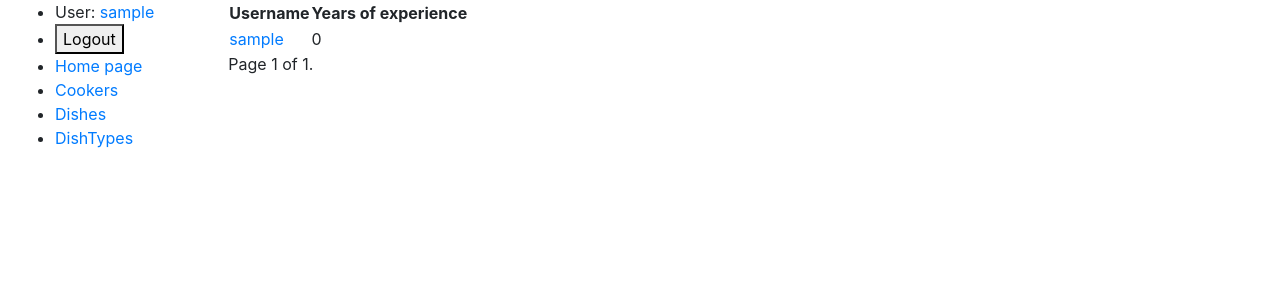
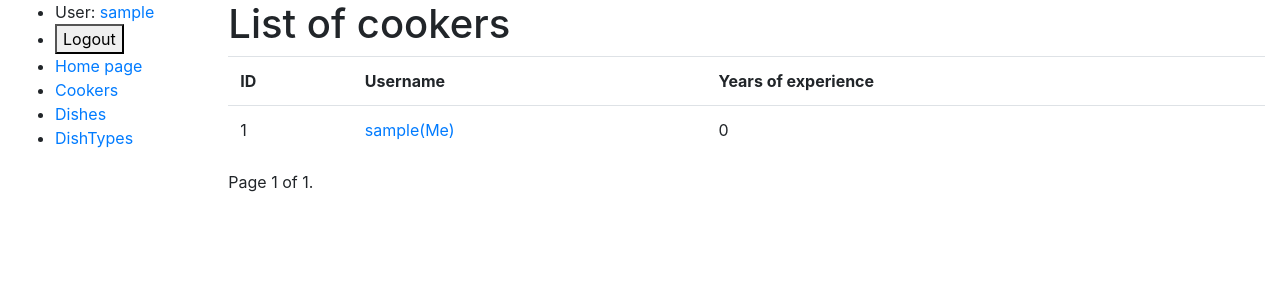
Before and after one commit to dryzhenko/restaurant_kitchen_service, a Django app: page /cook/ in a window 1280 px wide. Shown: the top 300 px of the page. Run offline with Django 5.2, Linux system fonts and the light colour scheme; the visitor is signed in with stand-in values (Sample User, id 1); data comes from the database, SQL or seed files in the repository.

Commit message:
restyle of cook_list page

```diff
--- a/templates/catalog/cook_list.html
+++ b/templates/catalog/cook_list.html
@@ -1,16 +1,22 @@
 {% extends "base.html" %}
 {% block content %}
-<table>
+  <h1>List of cookers</h1>
+
+{% if cook_list %}
+  <table class="table">
     <tr>
+      <th>ID</th>
       <th>Username</th>
-    <th>Years of experience</th>
+      <th>Years  of experience</th>
     </tr>
   {% for cook in cook_list %}
     <tr>
-    <td><a href="{% url 'catalog:cook-detail' cook.pk %}">{{ cook.username }}</a></td>
-    <td>{{ cook.years_of_experience }}</td>
+      <td>{{ cook.id }}</td>
+      <td><a href="{% url 'catalog:cook-detail' pk=cook.id %}">{{ cook.username }}{% if cook == user %}(Me){% endif %}</a></td>
+      <td>{{ cook.years_of_experience}}</td>
     </tr>
   {% endfor %}
   </table>
+{% endif %}
 {% include "includes/pagination.html" %}
 {% endblock %}
```
Also changed, not shown: templates/catalog/cook_detail.html (line endings or trailing spaces). Lines whose indentation alone changed are shown as unchanged.
